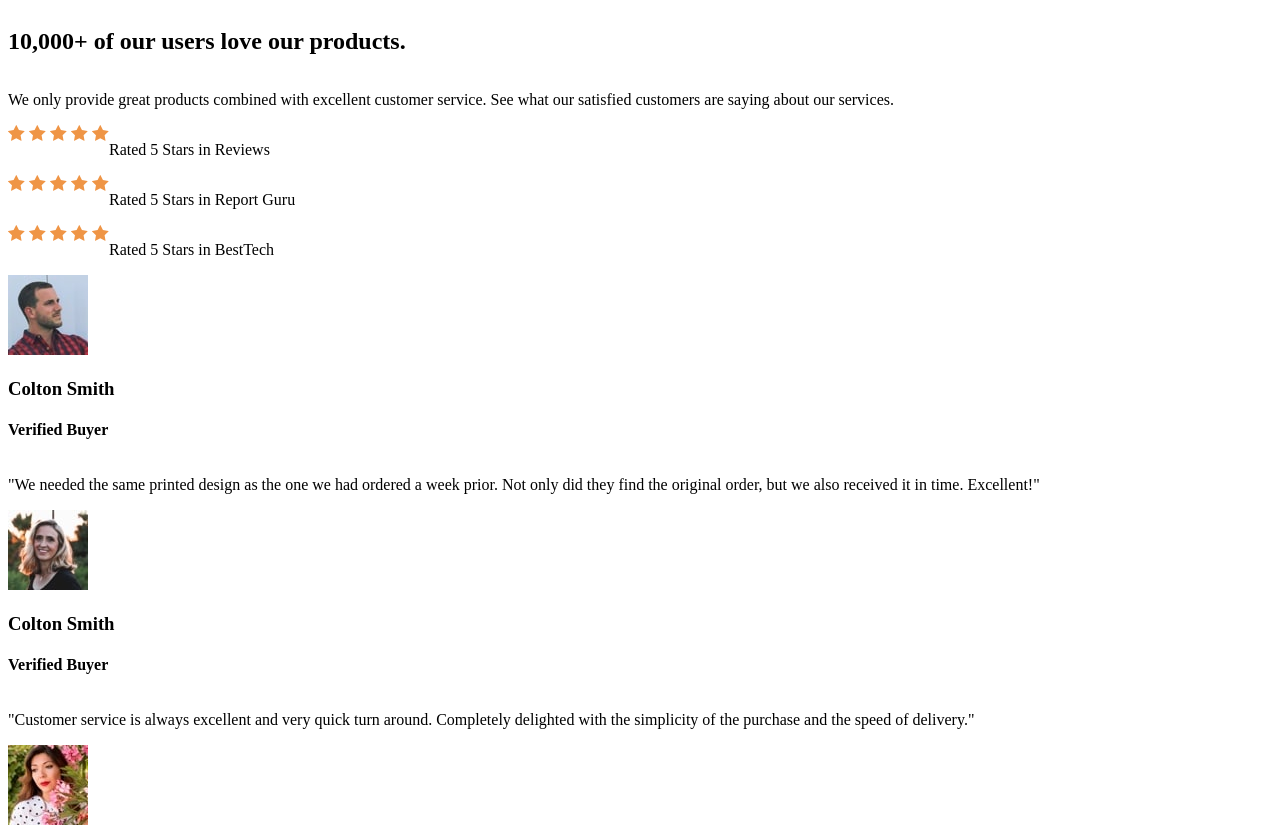
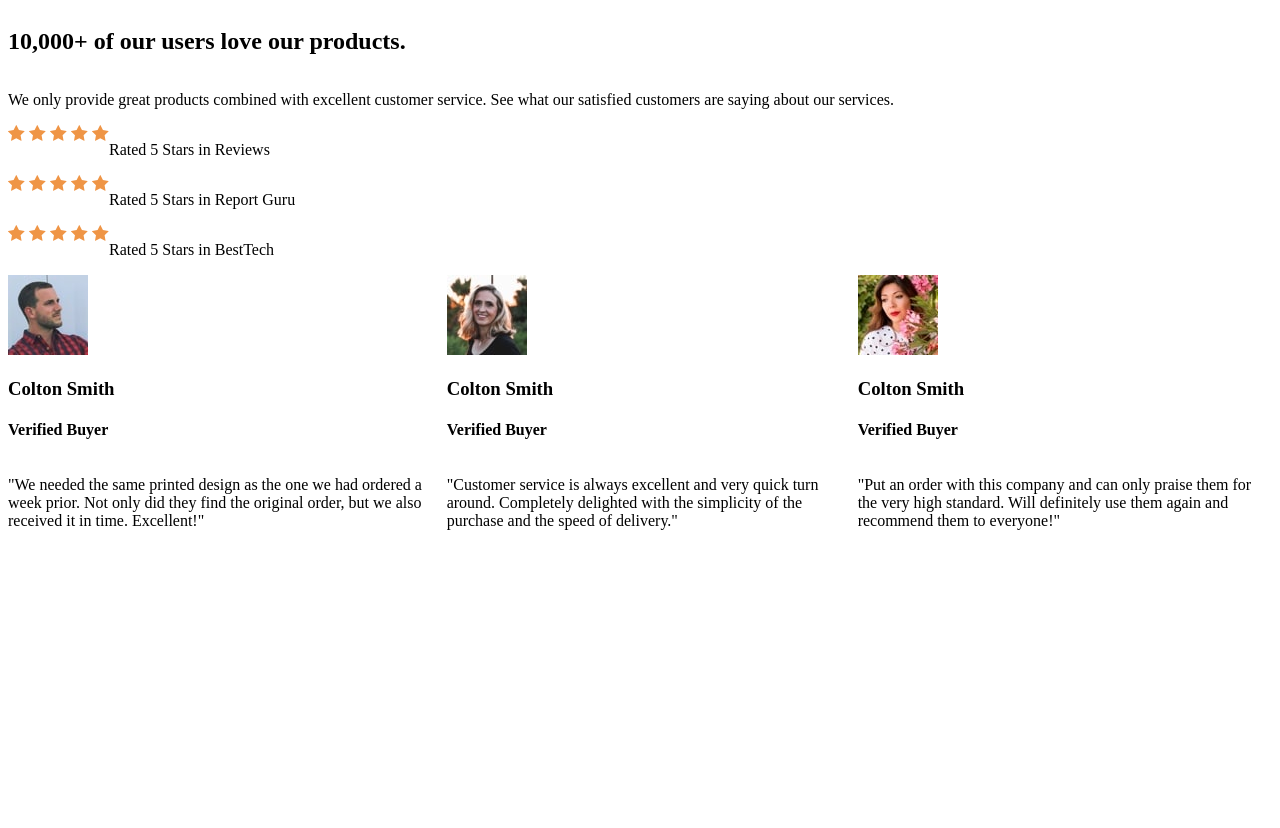
Before and after one commit to erlanggaadptr/social-proof-section-master, a plain HTML site: page index.html in a window 1280 px wide. Shown: the top 828 px of the page. After the commit the page ends 800 px from the top, so only its background shows below. Drawn offline with Linux system fonts and the light colour scheme.

Commit message:
Apply flex row styling to reviews

```diff
--- a/index.html
+++ b/index.html
@@ -52,7 +52,7 @@
           <p class="rating-desc">Rated 5 Stars in BestTech</p>
         </div>
       </div>
-      <div class="reviews">
+      <div class="reviews flex-row">
         <div class="review-box review-box-1 flex-column">
           <div class="reviewer-bio">
             <img src="images/image-colton.jpg" alt="Colton Smith Picture">
```
